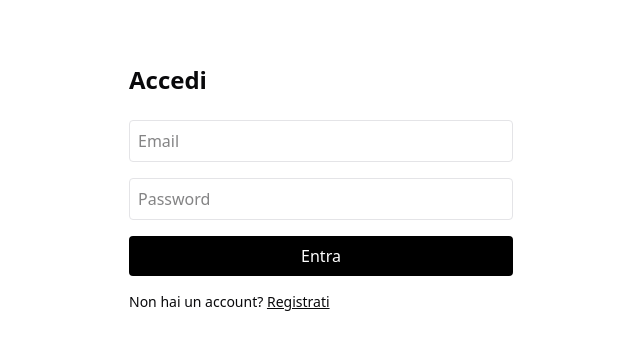
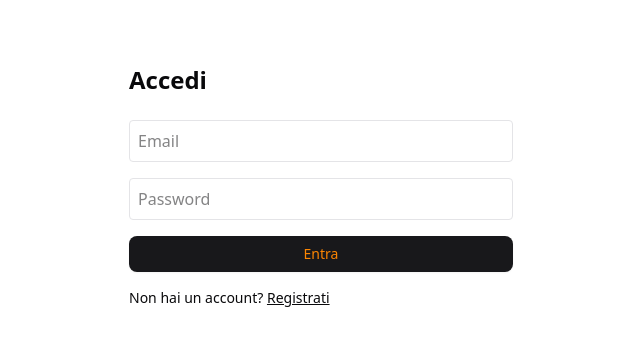
Before and after one commit to ionutbirlad/project-ktc, a Next.js app: page /login in a window 1280 px wide. Shown: the top 350 px of the page, without its empty margins (319-959 px from the left). Built offline with nearby package versions, Linux system fonts and the light colour scheme.

Commit message:
style: changed submit button + minor changes

```diff
--- a/src/components/login/LoginForm.tsx
+++ b/src/components/login/LoginForm.tsx
@@ -1,17 +1,18 @@
-// 🆕 NEW: app/(auth)/login/LoginForm.tsx
 "use client";
 
 import { useFormState, useFormStatus } from "react-dom";
 import { signInWithEmailPassword, type AuthState } from "@/app/(auth)/actions";
+
+import { Button } from "@/components/ui/button";
 
 const initialState: AuthState = { ok: true };
 
 function SubmitButton() {
   const { pending } = useFormStatus();
   return (
-    <button className="w-full rounded bg-black text-white py-2" disabled={pending}>
+    <Button className="w-full" disabled={pending}>
       {pending ? "Invio..." : "Entra"}
-    </button>
+    </Button>
   );
 }
 
```
